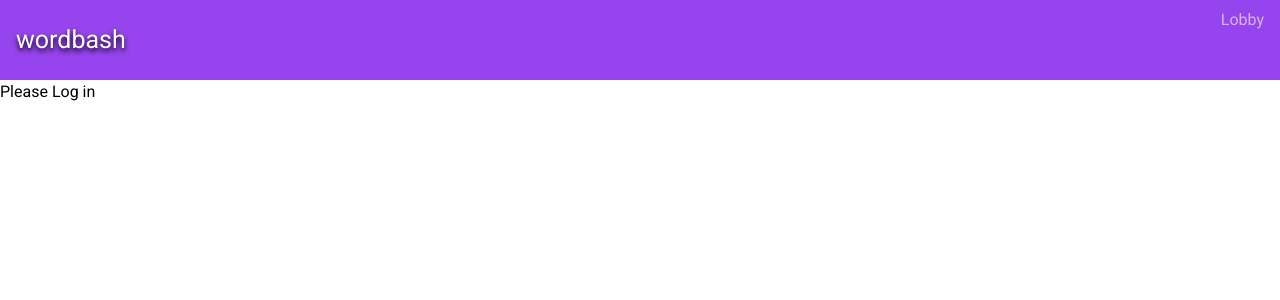
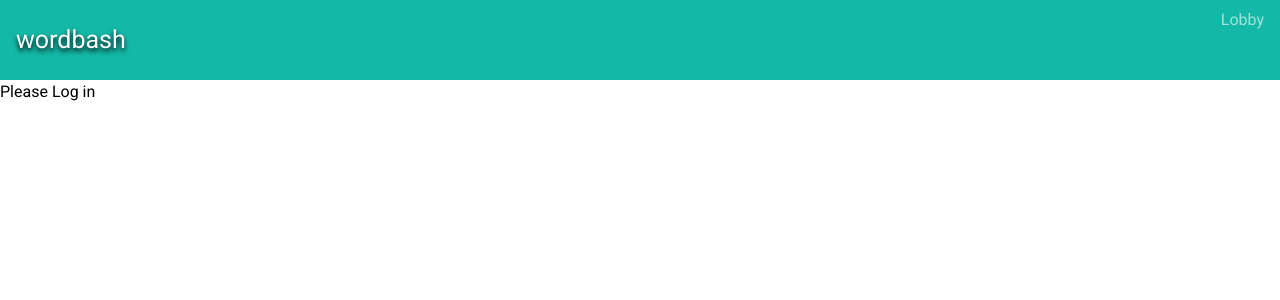
Before and after one commit to alex-t-hu/wordbash, a React app: page / in a window 1280 px wide. Shown: the top 300 px of the page. Built offline with nearby package versions, Linux system fonts and the light colour scheme; no server answers; the HTML template or start-up script is replaced by a standard one.

Commit message:
test tailwind

```diff
--- a/client/src/components/modules/NavBar.js
+++ b/client/src/components/modules/NavBar.js
@@ -5,6 +5,7 @@ import { GoogleOAuthProvider, GoogleLogin, googleLogout } from "@react-oauth/goo
 // import {GoogleOAuthProvider, GoogleLogin,  GoogleLogout } from "react-google-login";
 
 import "./NavBar.css";
+import "../pages/Skeleton.css"
 
 // This identifies your web application to Google's authentication service
 const GOOGLE_CLIENT_ID = "414404150327-qhpp3e5ihem4nvr38ba1vifiv04633ff.apps.googleusercontent.com";
@@ -14,7 +15,7 @@ const GOOGLE_CLIENT_ID = "414404150327-qhpp3e5ihem4nvr38ba1vifiv04633ff.apps.goo
  */
 const NavBar = (props) => {
   return (
-    <nav className="NavBar-container">
+    <nav className="NavBar-container bg-teal-500">
       <div className="u-inlineBlock">
         <Link to="/" className="NavBar-title">
           wordbash
--- a/client/src/components/pages/Landing.js
+++ b/client/src/components/pages/Landing.js
@@ -65,6 +65,10 @@ const Landing = (props) => {
           onChange={handleChange}
           className="NewPostInput-input"
         />
+        <button className="bg-white hover:bg-gray-100 text-gray-800 font-semibold py-2 px-4 border border-gray-400 rounded shadow" id="Landing-joinGame"
+        onClick = {handleSubmit}>
+          Join Game
+        </button>
         <button className="rounded bg-purple-500 u-flex-alignCenter" id="Landing-makeGame"
         onClick = {handleSubmit}>
           Create Game
--- a/client/src/components/pages/Skeleton.css
+++ b/client/src/components/pages/Skeleton.css
@@ -536,9 +536,58 @@ video {
   border-radius: 0.25rem;
 }
 
+.border{
+  border-width: 1px;
+}
+
+.border-gray-400{
+  --tw-border-opacity: 1;
+  border-color: rgb(156 163 175 / var(--tw-border-opacity));
+}
+
 .bg-purple-500{
   --tw-bg-opacity: 1;
   background-color: rgb(168 85 247 / var(--tw-bg-opacity));
+}
+
+.bg-orange-500{
+  --tw-bg-opacity: 1;
+  background-color: rgb(249 115 22 / var(--tw-bg-opacity));
+}
+
+.bg-orange-400{
+  --tw-bg-opacity: 1;
+  background-color: rgb(251 146 60 / var(--tw-bg-opacity));
+}
+
+.bg-orange-800{
+  --tw-bg-opacity: 1;
+  background-color: rgb(154 52 18 / var(--tw-bg-opacity));
+}
+
+.bg-orange-600{
+  --tw-bg-opacity: 1;
+  background-color: rgb(234 88 12 / var(--tw-bg-opacity));
+}
+
+.bg-white{
+  --tw-bg-opacity: 1;
+  background-color: rgb(255 255 255 / var(--tw-bg-opacity));
+}
+
+.bg-teal-500{
+  --tw-bg-opacity: 1;
+  background-color: rgb(20 184 166 / var(--tw-bg-opacity));
+}
+
+.py-2{
+  padding-top: 0.5rem;
+  padding-bottom: 0.5rem;
+}
+
+.px-4{
+  padding-left: 1rem;
+  padding-right: 1rem;
 }
 
 .text-3xl{
@@ -550,8 +599,23 @@ video {
   font-weight: 700;
 }
 
+.font-semibold{
+  font-weight: 600;
+}
+
+.text-gray-800{
+  --tw-text-opacity: 1;
+  color: rgb(31 41 55 / var(--tw-text-opacity));
+}
+
 .underline{
   text-decoration-line: underline;
+}
+
+.shadow{
+  --tw-shadow: 0 1px 3px 0 rgb(0 0 0 / 0.1), 0 1px 2px -1px rgb(0 0 0 / 0.1);
+  --tw-shadow-colored: 0 1px 3px 0 var(--tw-shadow-color), 0 1px 2px -1px var(--tw-shadow-color);
+  box-shadow: var(--tw-ring-offset-shadow, 0 0 #0000), var(--tw-ring-shadow, 0 0 #0000), var(--tw-shadow);
 }
 
 :root {
@@ -632,3 +696,8 @@ form {
 .u-link:hover {
   color: var(--primary--dim);
 }
+
+.hover\:bg-gray-100:hover{
+  --tw-bg-opacity: 1;
+  background-color: rgb(243 244 246 / var(--tw-bg-opacity));
+}
```
